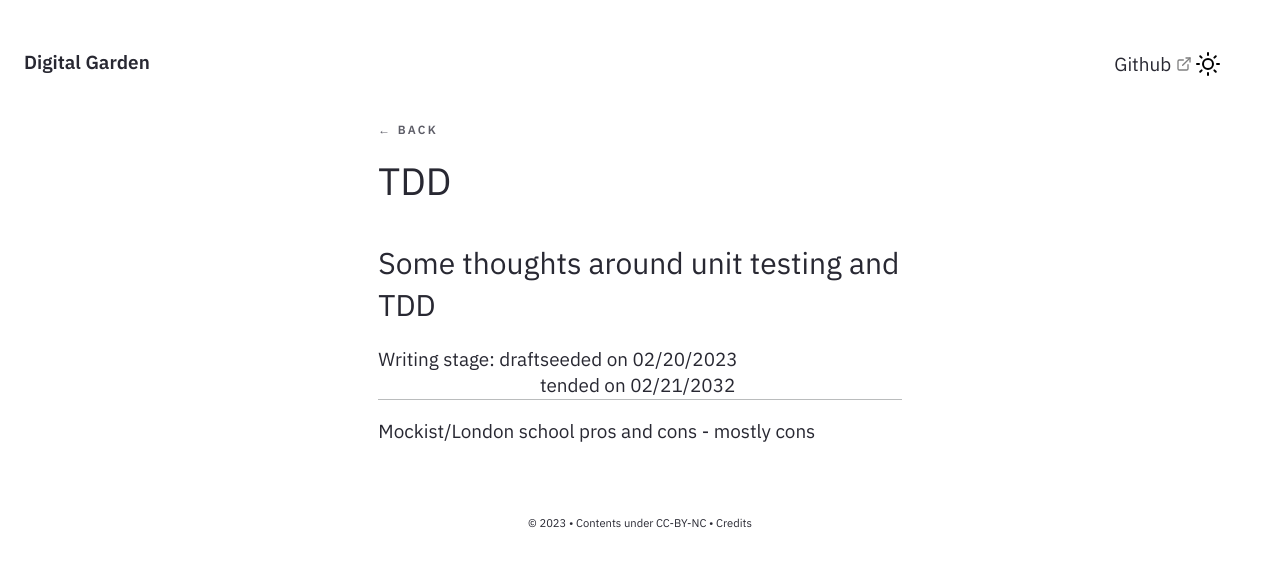
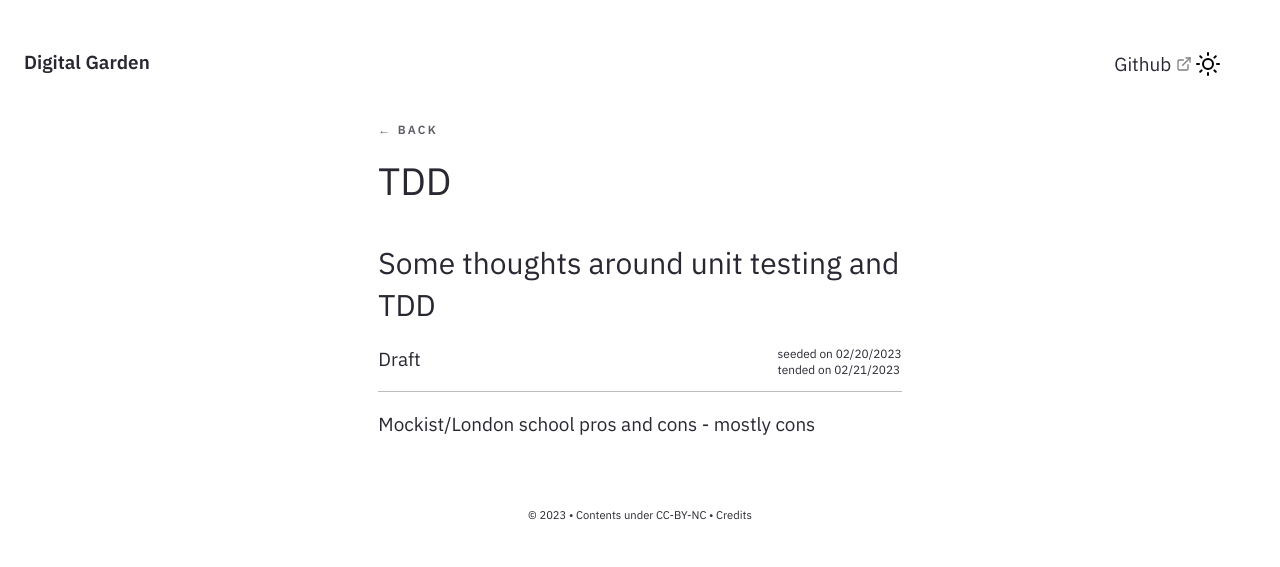
Before and after one commit to PierrickBlons/digital-garden, a Jekyll site: the page built from _notes/Public/Software/TDD.md, in a window 1280 px wide. Shown: the top 567 px of the page. Built offline with Jekyll 4.4.1, drawn with Linux system fonts in a browser that asks for light colours.

Commit message:
styles metadata

```diff
--- a/_layouts/Post.html
+++ b/_layouts/Post.html
@@ -127,7 +127,7 @@
                     {% endunless %}
                     <div class="meta">
                         <div class="status">
-                            <p>Writing stage: {{page.status}}</p>
+                            <p>{{page.status | capitalize }}</p>
                         </div>
                         <div class="review">
                             {% for review in page.reviews %}
--- a/_notes/Public/Software/TDD.md
+++ b/_notes/Public/Software/TDD.md
@@ -7,6 +7,6 @@ permalink: /tdd
 status: draft
 reviews:
   - { date: 02/20/2023, comment: 'seeded' }
-  - { date: 02/21/2032, comment: 'tended' }
+  - { date: 02/21/2023, comment: 'tended' }
 ---
 Mockist/London school pros and cons - mostly cons
--- a/assets/css/main.css
+++ b/assets/css/main.css
@@ -1121,6 +1121,8 @@ a.box-feed:active {
   .meta {
     display: flex;
     flex-direction: row;
+    justify-content: space-between;
+    font-size: var(--text-xs)
   }
 
     .status {
```
